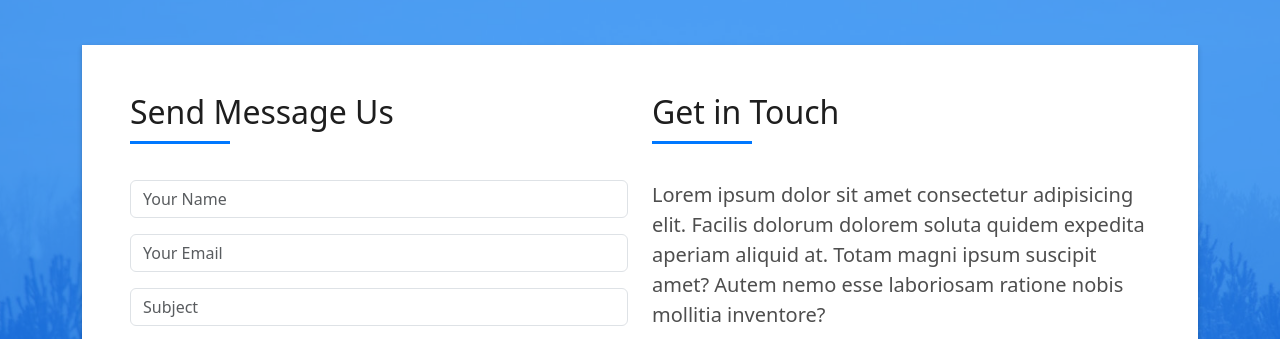
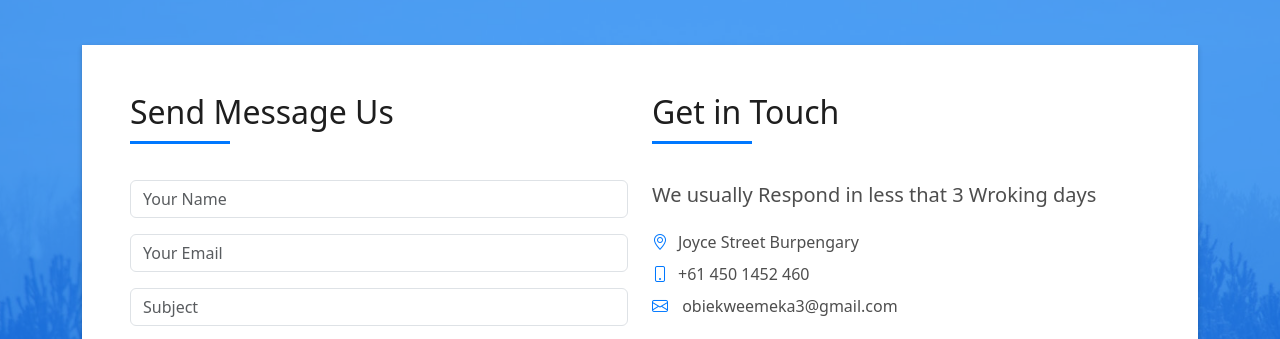
Before and after one commit to mike-paid/Myportfolio, a plain HTML site: page index.html in a window 1280 px wide. Shown: the part 5602-5941 px from the top of the page. Drawn offline with Linux system fonts and the light colour scheme.

Commit message:
Update contact information and response time

```diff
--- a/index.html
+++ b/index.html
@@ -701,14 +701,11 @@
                     </div>
                     <div class="more-info">
                       <p class="lead">
-                        Lorem ipsum dolor sit amet consectetur adipisicing elit. Facilis dolorum dolorem soluta quidem
-                        expedita aperiam aliquid at.
-                        Totam magni ipsum suscipit amet? Autem nemo esse laboriosam ratione nobis
-                        mollitia inventore?
+                       We usually Respond in less that 3 Wroking days
                       </p>
                       <ul class="list-ico">
-                        <li><span class="bi bi-geo-alt"></span> 9 UNITY CRESCENT, LAGOS, NIGERIA</li>
-                        <li><span class="bi bi-phone"></span>+234-8167-709-720</li>
+                        <li><span class="bi bi-geo-alt"></span>Joyce Street Burpengary</li>
+                        <li><span class="bi bi-phone"></span>+61 450 1452 460</li>
                         <li><span class="bi bi-envelope"></span> obiekweemeka3@gmail.com</li>
                       </ul>
                     </div>
```
